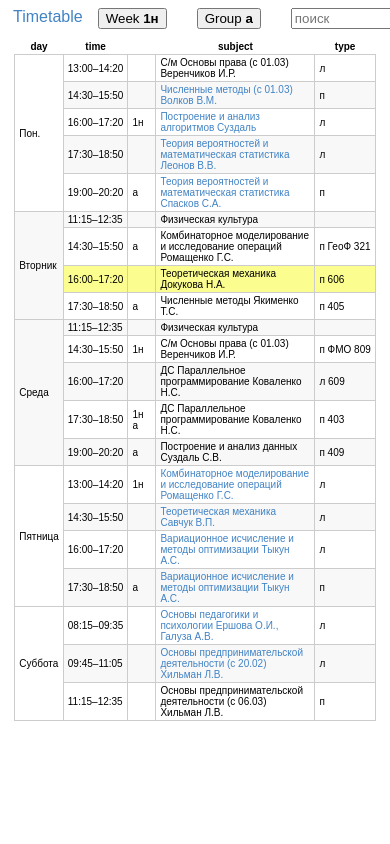
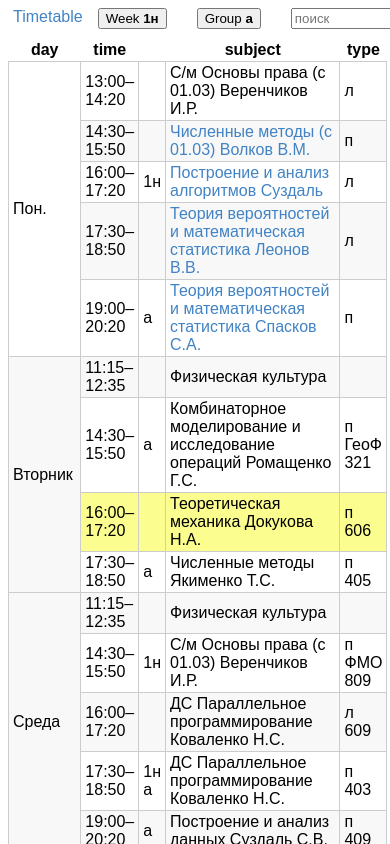
Before and after one commit to bartergit/barter_time_table, a Vue app: page / in a window 390 px wide. Shown: the top 844 px of the page. Built offline with nearby package versions, Linux system fonts and the light colour scheme.

Commit message:
delectable guan of attack

```diff
--- a/src/components/HelloWorld.vue
+++ b/src/components/HelloWorld.vue
@@ -575,10 +575,9 @@ a {
 td{
   padding: 6px 13px;
 }
-@media only screen and (max-width: 600px) {
+@media only screen and (max-width: 900px) {
   td, th{
     padding: 2px 4px;
-    font-size: 10px;
   }
   .subject{
   width: 150px;
```
